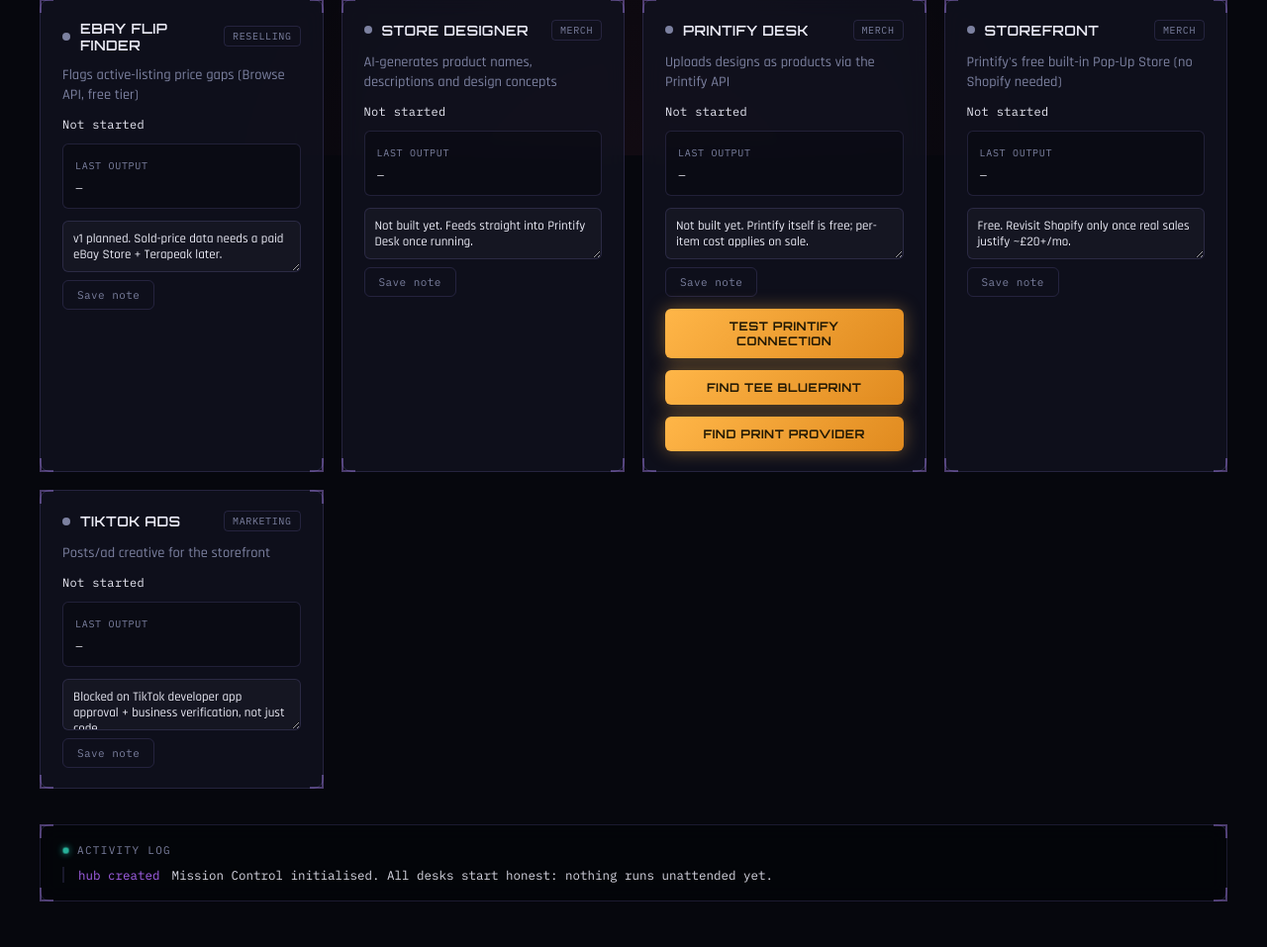
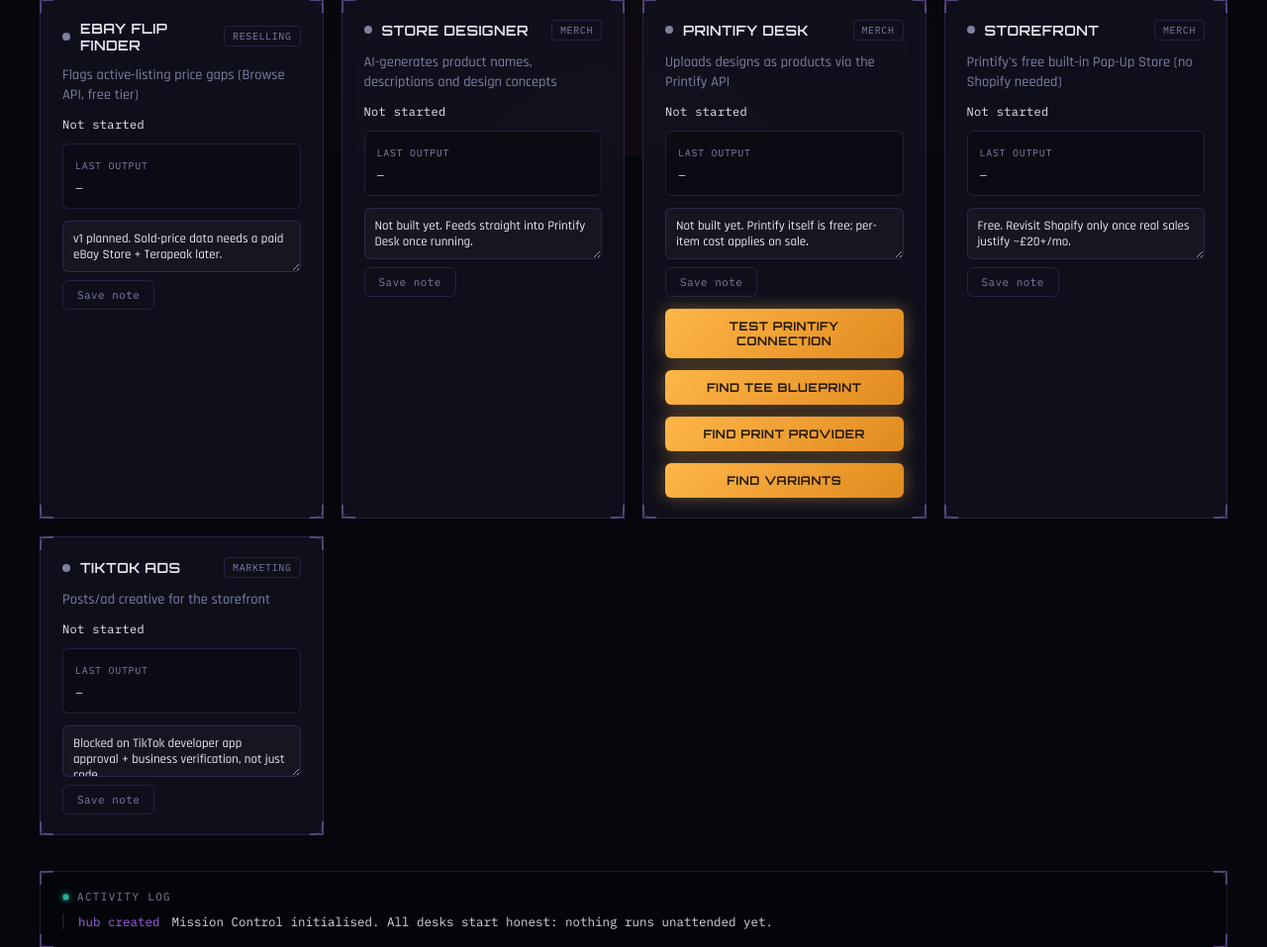
Before and after one commit to lucas123work/mission-control, a Flask app: page / in a window 1280 px wide. Shown: the part 643-1600 px from the top of the page at 99% size. Before the commit the page ends 1554 px from the top, so only its background shows below. Run offline with Flask 3, Linux system fonts and the light colour scheme; data that the repository does not hold is empty; parts of the project's set-up code (start-up, migrations or seed data) failed here and were passed over.

Commit message:
Update index.html

```diff
--- a/templates/index.html
+++ b/templates/index.html
@@ -86,6 +86,9 @@
     <form action="{{ url_for('run_printify_providers') }}" method="post">
       <button class="approve-btn" type="submit">Find print provider</button>
     </form>
+    <form action="{{ url_for('run_printify_variants') }}" method="post">
+      <button class="approve-btn" type="submit">Find variants</button>
+    </form>
     {% endif %}
 
     {% if a.status == "awaiting_review" %}
```
